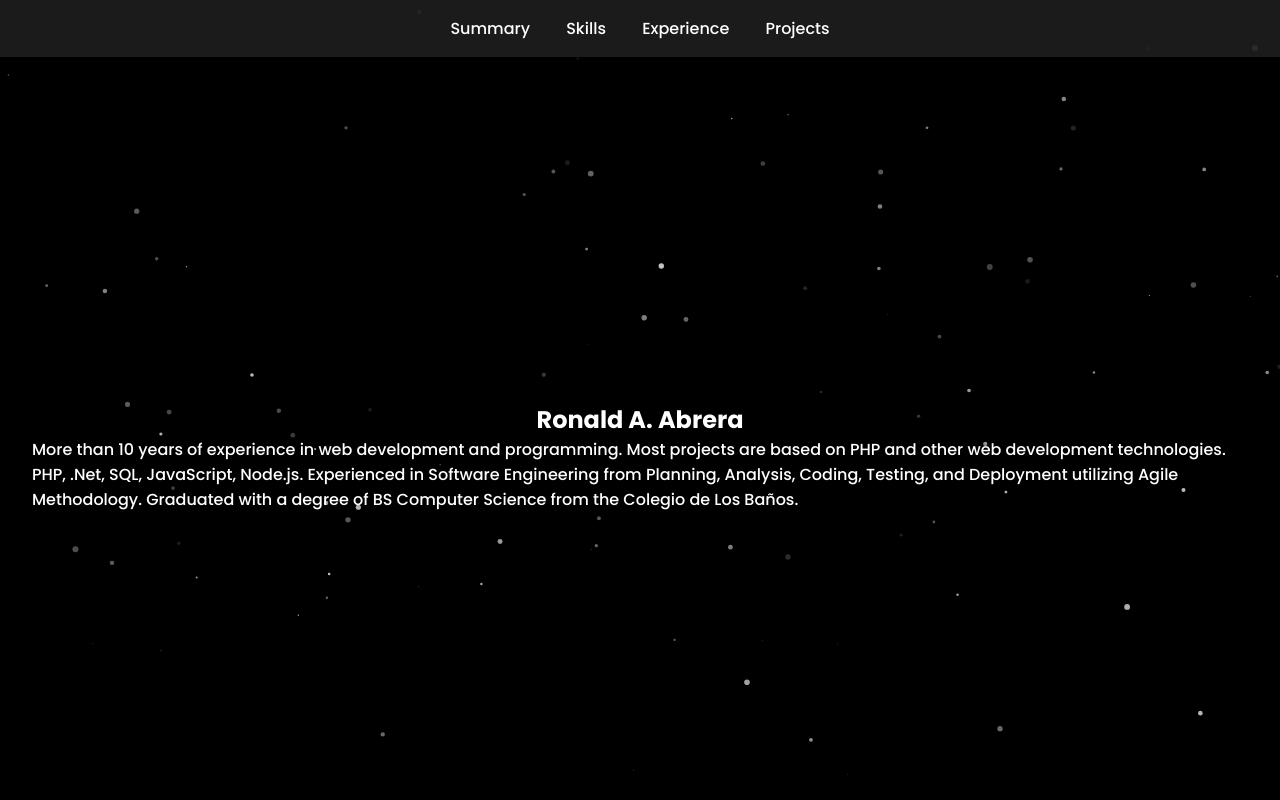
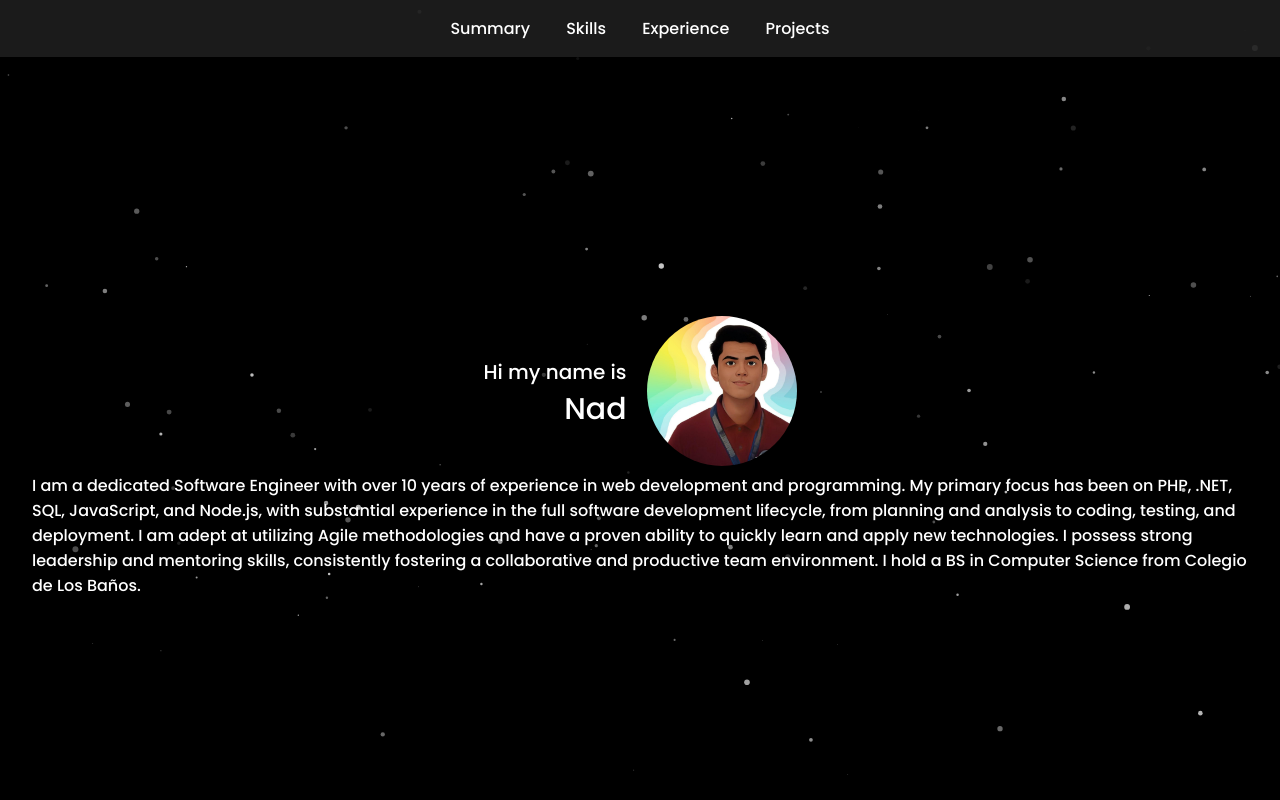
Before and after one commit to gsraabrera/gsraabrera.github.io, a plain HTML site: page index.html in a window 1280 px wide. Shown: the top 800 px of the page. Drawn offline with nearby package versions, Linux system fonts and the light colour scheme.

Commit message:
add image

```diff
--- a/index.html
+++ b/index.html
@@ -19,8 +19,17 @@
   </div>
 
   <section id="summary">
-    <h1>Ronald A. Abrera</h1>
-    <p>More than 10 years of experience in web development and programming. Most projects are based on PHP and other web development technologies. PHP, .Net, SQL, JavaScript, Node.js. Experienced in Software Engineering from Planning, Analysis, Coding, Testing, and Deployment utilizing Agile Methodology. Graduated with a degree of BS Computer Science from the Colegio de Los Baños.</p>
+    <!-- <h1>Ronald A. Abrera</h1> -->
+    <div class="introcontainer">
+        <div class="text">
+            <p class="hi">Hi my name is</p>
+            <p class="my">Nad</p>
+        </div>
+        <div class="image">
+            <img src="nad.jpeg" alt="Your Image" width="150">
+        </div>
+    </div>
+    <p>I am a dedicated Software Engineer with over 10 years of experience in web development and programming. My primary focus has been on PHP, .NET, SQL, JavaScript, and Node.js, with substantial experience in the full software development lifecycle, from planning and analysis to coding, testing, and deployment. I am adept at utilizing Agile methodologies and have a proven ability to quickly learn and apply new technologies. I possess strong leadership and mentoring skills, consistently fostering a collaborative and productive team environment. I hold a BS in Computer Science from Colegio de Los Baños.</p>
   </section>
 
   <section id="skills">
--- a/styles.css
+++ b/styles.css
@@ -246,3 +246,32 @@ ul li .descr::before {
 .credits a {
   color: var(--color);
 }
+
+.hi { font-size: 20px; }
+.my { font-size: 30px; }
+.name { font-size: 40px; }
+.is { font-size: 50px; }
+.nad { font-size: 60px; }
+
+.introcontainer {
+    display: flex;
+    align-items: center;
+    text-align: center;
+}
+.text {
+    display: inline-block;
+    text-align: right;
+}
+.text p {
+    margin: 0;
+}
+.image {
+    display: inline-block;
+    margin-left: 20px;
+}
+.image img {
+    border-radius: 50%;
+    width: 150px;
+    height: 150px;
+    object-fit: cover;
+}
```
Also changed, not shown: nad.jpeg (added).
